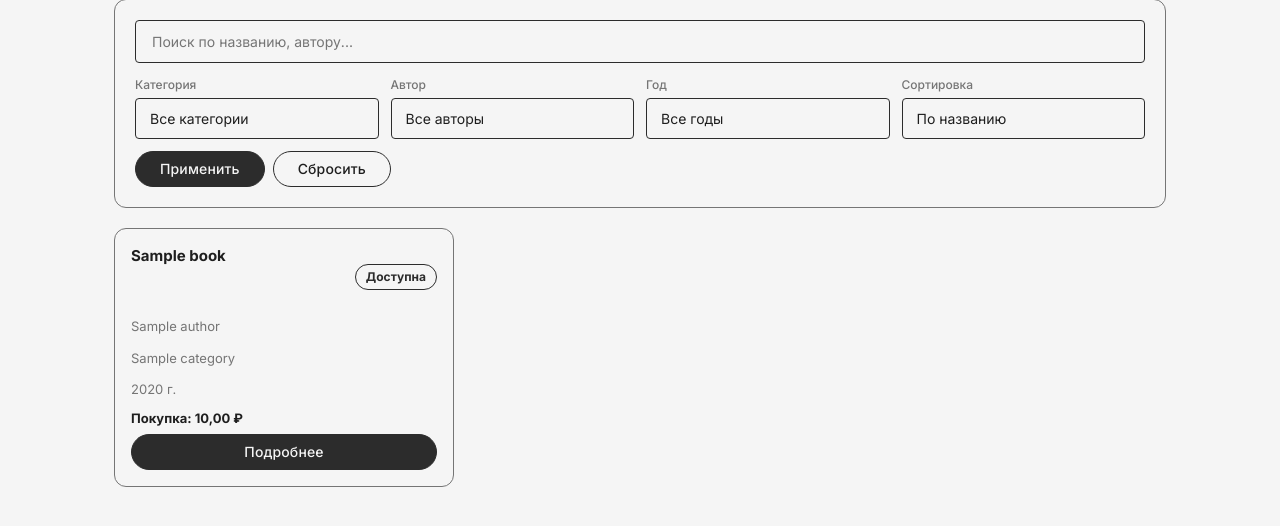
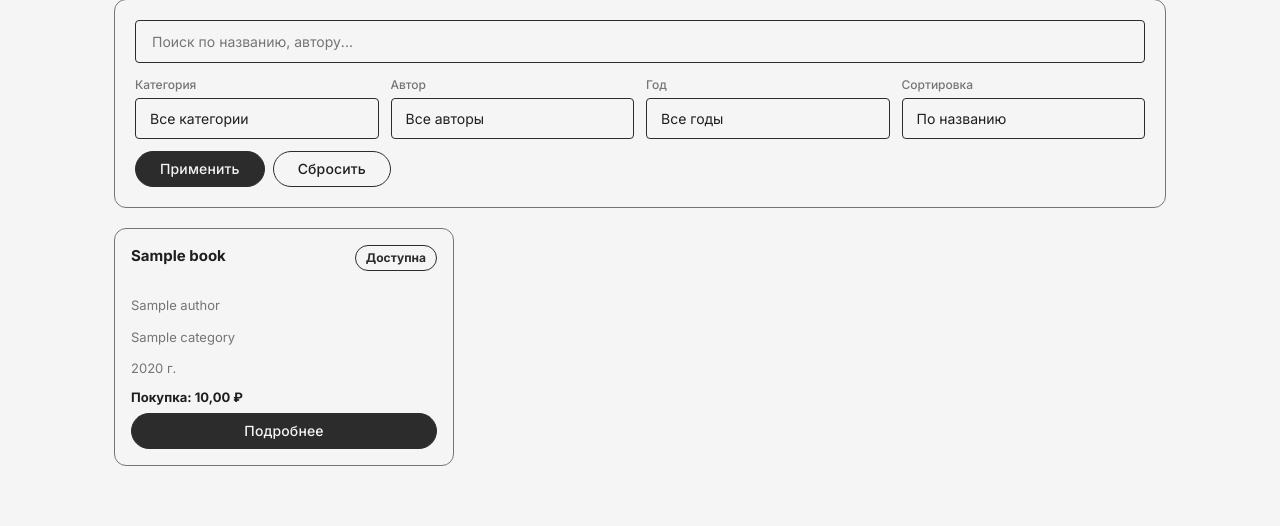
Before and after one commit to Korrrod/Practice4, a Django app: page / in a window 1280 px wide. Shown: the part 159-685 px from the top of the page. Run offline with Django 5.2, Linux system fonts and the light colour scheme; tables that the repository leaves empty hold one stand-in row (values such as "Sample post").

Commit message:
Reduce book-title to 2 lines, align status badge to top

```diff
--- a/magazine-Django/static/css/style.css
+++ b/magazine-Django/static/css/style.css
@@ -441,17 +441,17 @@ form button:not([type]):hover { opacity: 0.85; }
     gap: 6px;
 }
 
-.book-header { display: flex; align-items: center; justify-content: space-between; gap: 8px; }
+.book-header { display: flex; align-items: flex-start; justify-content: space-between; gap: 8px; }
 .book-title {
     font-size: 15px;
     font-weight: 600;
     color: var(--text);
     margin: 0;
     line-height: 1.4;
-    height: calc(1.4em * 3);
+    height: calc(1.4em * 2);
     overflow: hidden;
     display: -webkit-box;
-    -webkit-line-clamp: 3;
+    -webkit-line-clamp: 2;
     -webkit-box-orient: vertical;
 }
 .book-author { color: var(--border); font-size: 13px; margin-top: 3px; margin-bottom: 3px; }
```
